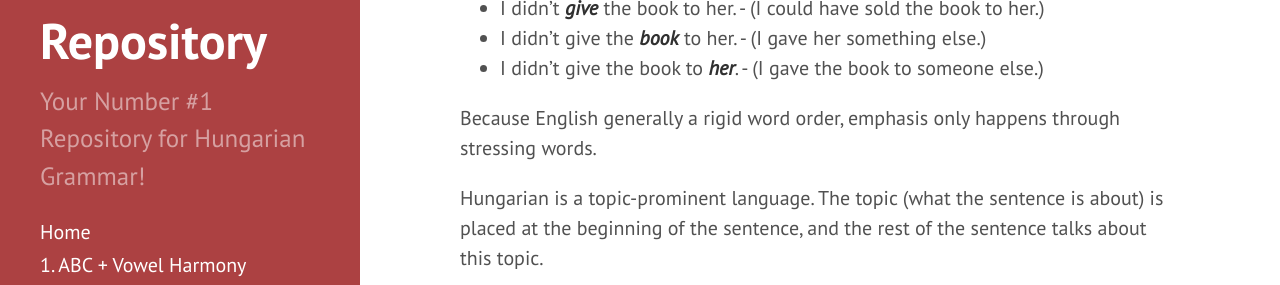
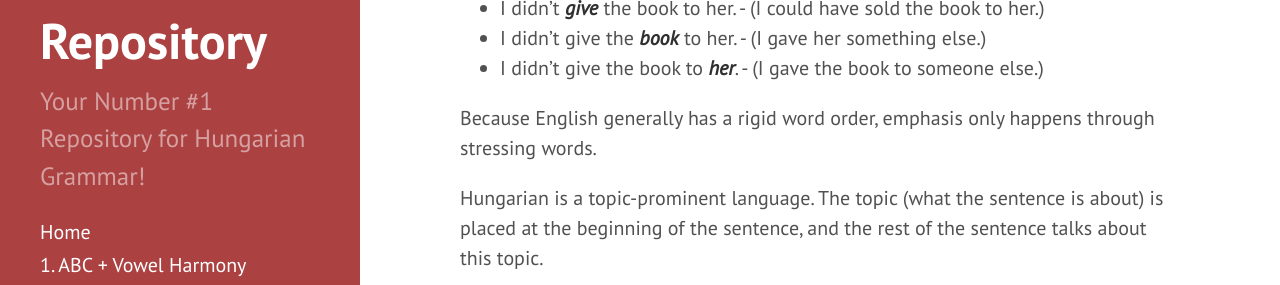
Before and after one commit to Magyartanulas/magyartanulas.github.io, a Jekyll site: the page built from word_order.md, in a window 1280 px wide and 1400 px high, scrolled down 1381 px. Shown: the part 155-440 px from the top of the window. Built offline with Jekyll 4.4.1, drawn with Linux system fonts in a browser that asks for light colours; Markdown is read by kramdown in place of the engine named in the settings; some of the changed text lies outside the part shown.

Commit message:
Update word_order.md

```diff
--- a/word_order.md
+++ b/word_order.md
@@ -53,7 +53,7 @@ To place emphasis on a word in English, stress it. This emphasis can change the
 * I didn't give the ***book*** to her. - (I gave her something else.)
 * I didn't give the book to ***her***. - (I gave the book to someone else.)
 
-Because English generally a rigid word order, emphasis only happens through stressing words.
+Because English generally has a rigid word order, emphasis only happens through stressing words.
 
 Hungarian is a topic-prominent language. The topic (what the sentence is about) is placed at the beginning of the sentence, and the rest of the sentence talks about this topic.
 
```
Also changed, not shown: other parts of word_order.md (+4 -2 lines).
